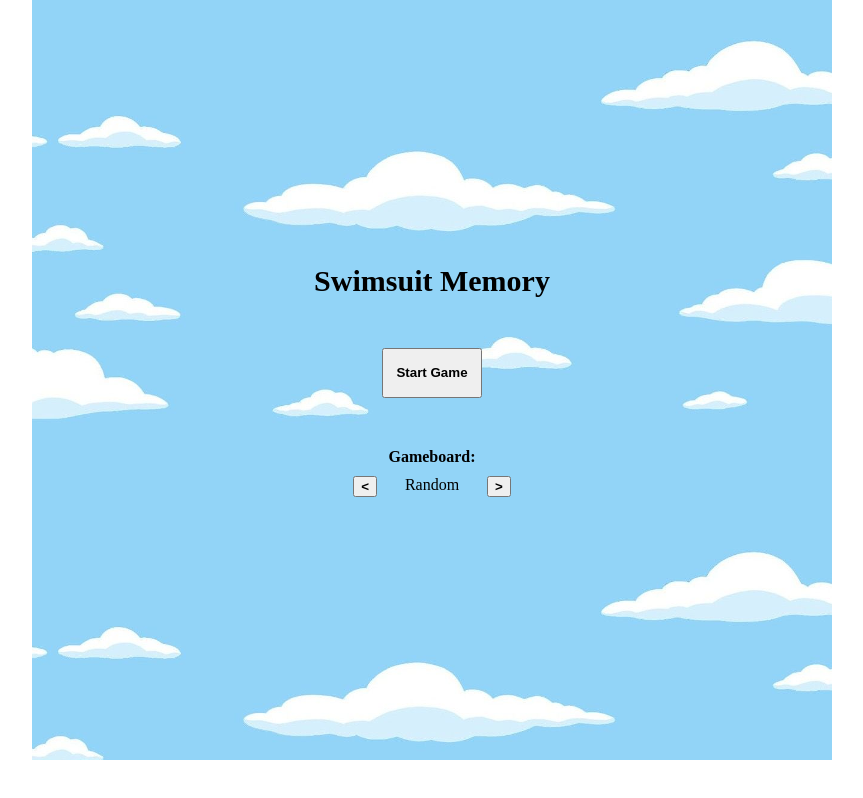
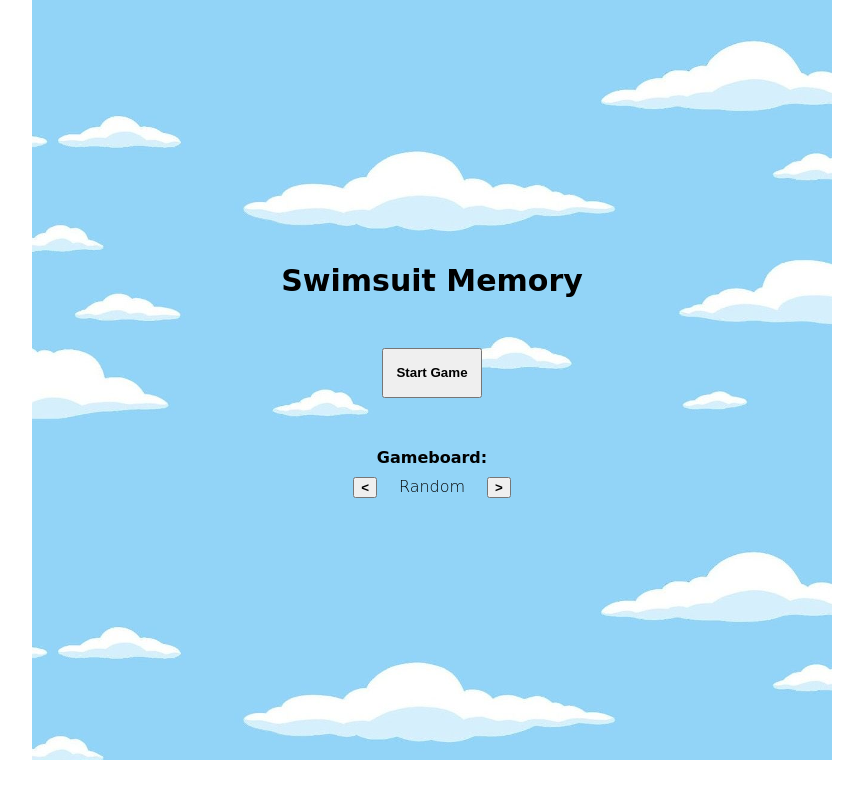
Before and after one commit to dw1284/swimsuit-memory, a React (Create React App) app: page / in a window 1280 px wide. Shown: the whole page, without its empty margins (208-1071 px from the left). Built offline with nearby package versions, Linux system fonts and the light colour scheme.

Commit message:
Updated font family to support iOS but keep the same look

```diff
--- a/src/App/Gameboard/Gameboard.css
+++ b/src/App/Gameboard/Gameboard.css
@@ -31,7 +31,7 @@
 }
 
 .gameboard-title {
-  font-family: cursive;
+  font-family: "Comic Sans", "Comic Sans MS", "Chalkboard", "ChalkboardSE-Regular", sans-serif;
   font-size: 25px;
   font-weight: bold;
   margin-bottom: 10px;
--- a/src/App/StartScreen/StartScreen.css
+++ b/src/App/StartScreen/StartScreen.css
@@ -6,7 +6,7 @@
   background: url('../../assets/images/clouds_background.png');
   height: 100%;
   width: 100%;
-  font-family: cursive;
+  font-family: "Comic Sans", "Comic Sans MS", "Chalkboard", "ChalkboardSE-Regular", sans-serif;
   font-weight: bold;
 }
 
```
